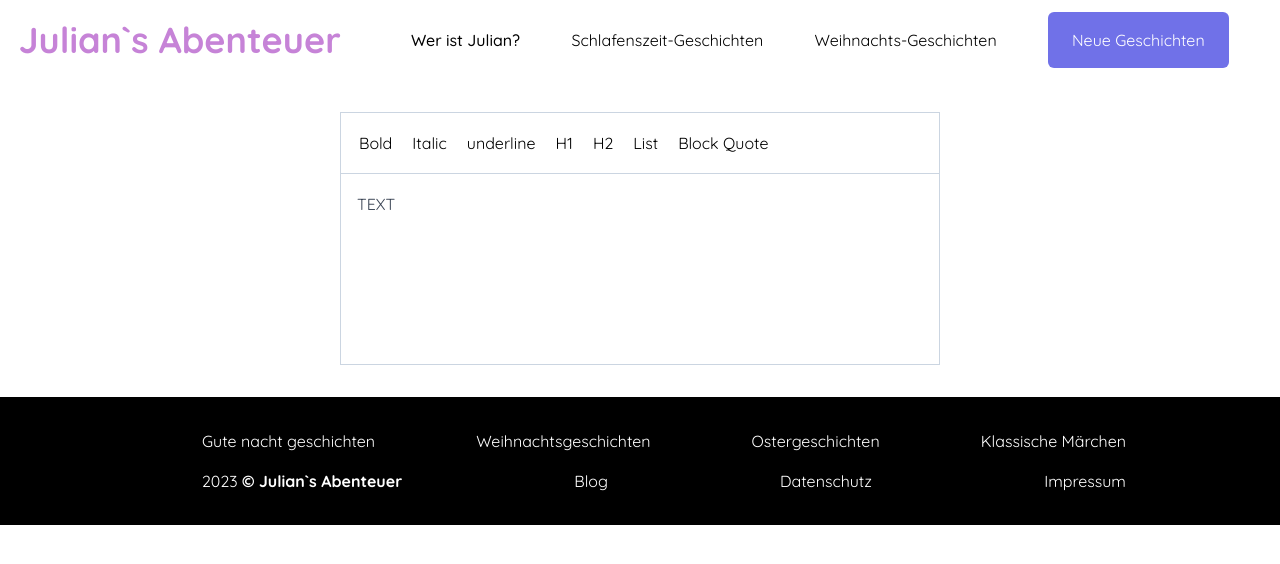
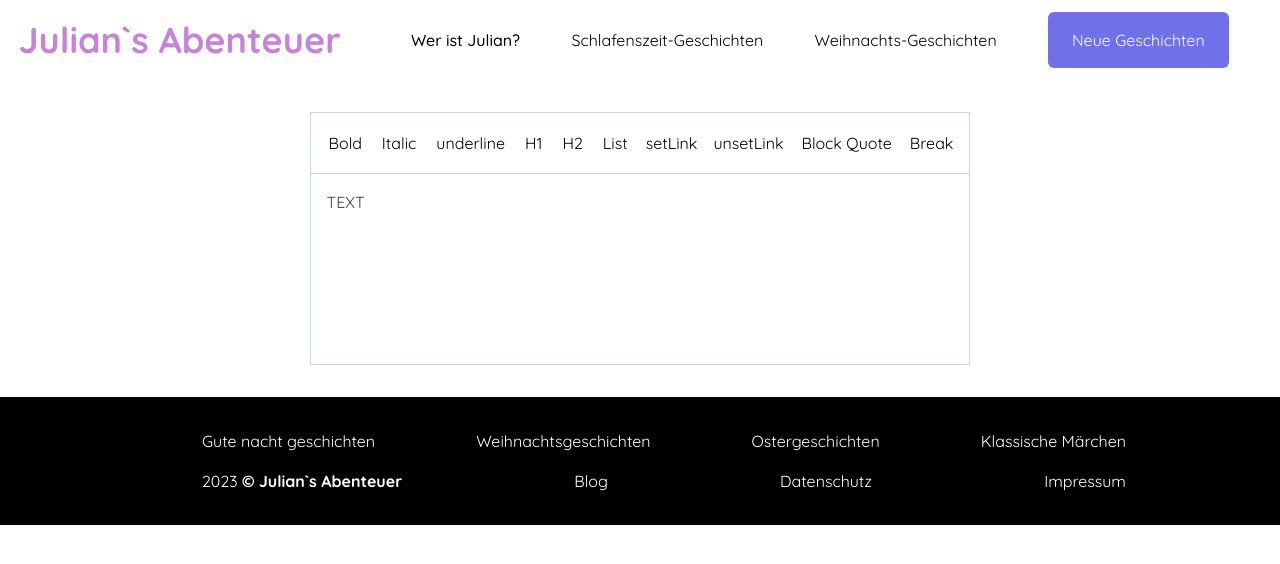
Before and after one commit to RonnyKorneli/gute-nacht-geschichten, a Next.js app: page /geschichte-erstellen in a window 1280 px wide. Shown: the top 564 px of the page. Built offline with nearby package versions, Linux system fonts and the light colour scheme.

Commit message:
Removed some default Styling of the TipTap Editor

```diff
--- a/package.json
+++ b/package.json
@@ -10,8 +10,12 @@
   },
   "dependencies": {
     "@tiptap/extension-bullet-list": "^2.1.12",
+    "@tiptap/extension-font-family": "^2.1.12",
+    "@tiptap/extension-hard-break": "^2.1.12",
     "@tiptap/extension-heading": "^2.1.12",
+    "@tiptap/extension-link": "^2.1.12",
     "@tiptap/extension-list-item": "^2.1.12",
+    "@tiptap/extension-text-style": "^2.1.12",
     "@tiptap/extension-underline": "^2.1.12",
     "@tiptap/pm": "^2.1.12",
     "@tiptap/react": "^2.1.12",
--- a/src/app/globals.css
+++ b/src/app/globals.css
@@ -11,3 +11,9 @@ body{
     align-items: center;
 
 }
+
+.tiptap p{
+    margin: 0;
+    padding: 0;
+    line-height: 1.60rem;
+}
--- a/src/components/tipTap.jsx
+++ b/src/components/tipTap.jsx
@@ -1,8 +1,10 @@
 'use client'
-import React from 'react'
+import React, { useCallback } from 'react'
 import { Underline } from '@tiptap/extension-underline'
 import { BulletList } from '@tiptap/extension-bullet-list'
 import { Heading } from '@tiptap/extension-heading'
+import { HardBreak  } from '@tiptap/extension-hard-break'
+import { Link } from '@tiptap/extension-link'
 import { useEditor, EditorContent } from '@tiptap/react'
 import StarterKit from '@tiptap/starter-kit'
 
@@ -15,7 +17,7 @@ const Tiptap = () => {
   const editor = useEditor({
     editorProps: {
         attributes: {
-            class: 'border border-slate-300 p-4 min-h-[12rem] max-h-[12rem] min-w-[600px] overflow-y-auto prose outline-none',
+            class: 'border border-slate-300 p-4 min-h-[12rem] max-h-[12rem] min-w-[600px] overflow-y-auto prose max-w-none outline-none',
         },
         },
     content: 'TEXT',
@@ -44,24 +46,58 @@ const Tiptap = () => {
           }),
         Heading.configure({
           HTMLAttributes: {
-            class: 'text-red-500 m-0',
+            class: 'custom-class',
             levels: [1, 2, 3],
             },
         }),
         BulletList.configure({
             HTMLAttributes: {
-              class: 'text-red-500',
+              class: 'custom-class',
               keepAttributes: true,
               keepMarks: true,
               itemTypeName: 'listItem',
+            },
+          }),
+        HardBreak.configure({
+            HTMLAttributes: {
+              class: 'custom-class',
+            },
+          }),
+          Link.configure({
+            HTMLAttributes: {
+              class: 'my-custom-class',
             },
           })
     ],
   })
 
+
+  const setLink = useCallback(() => {
+    const previousUrl = editor.getAttributes('link').href
+    const url = window.prompt('URL', previousUrl)
+
+    // cancelled
+    if (url === null) {
+      return
+    }
+
+    // empty
+    if (url === '') {
+      editor.chain().focus().extendMarkRange('link').unsetLink()
+        .run()
+
+      return
+    }
+
+    // update link
+    editor.chain().focus().extendMarkRange('link').setLink({ href: url })
+      .run()
+  }, [editor])
+
   if (!editor) {
     return null
   }
+
   return (
 
     <div className='max-w-4xl my-8 mx-auto md:max-w-[640px] lg:max-w-[768px]'>
@@ -91,16 +127,31 @@ const Tiptap = () => {
                 className={editor.isActive('heading', { level: 2 }) ? 'bg-gray-200 p-[2px] rounded' : 'p-[2px]'}
             >H2</button>
 
-        <button
-            onClick={() => editor.chain().focus().toggleBulletList().run()}
-            className={editor.isActive('bulletList') ? 'bg-gray-200 p-[2px] rounded' : 'p-[2px]'}
-        >
-        List</button>
+            <button
+                onClick={() => editor.chain().focus().toggleBulletList().run()}
+                className={editor.isActive('bulletList') ? 'bg-gray-200 p-[2px] rounded' : 'p-[2px]'}
+            >
+            List</button>
+
+            <button
+                onClick={setLink}
+                className={editor.isActive('link') ? 'is-active' : ''}
+            >setLink</button>
+
+            <button
+              onClick={() => editor.chain().focus().unsetLink().run()}
+              disabled={!editor.isActive('link')}
+            >unsetLink</button>
 
             <button
                 onClick={() => editor.chain().focus().toggleBlockquote().run()}
                 className={editor.isActive('blockquote') ? 'bg-gray-200 p-[2px] rounded' : 'p-[2px]'}
             >Block Quote</button>
+
+            <button
+                onClick={() => editor.chain().focus().setHardBreak().run()}
+            >Break</button>
+
         </section>
 
         <EditorContent editor={editor} />
@@ -108,4 +159,5 @@ const Tiptap = () => {
   )
 }
 
+
 export default Tiptap
```
Also changed, not shown: 1 other file (tests, documents, lock files or other folders).
